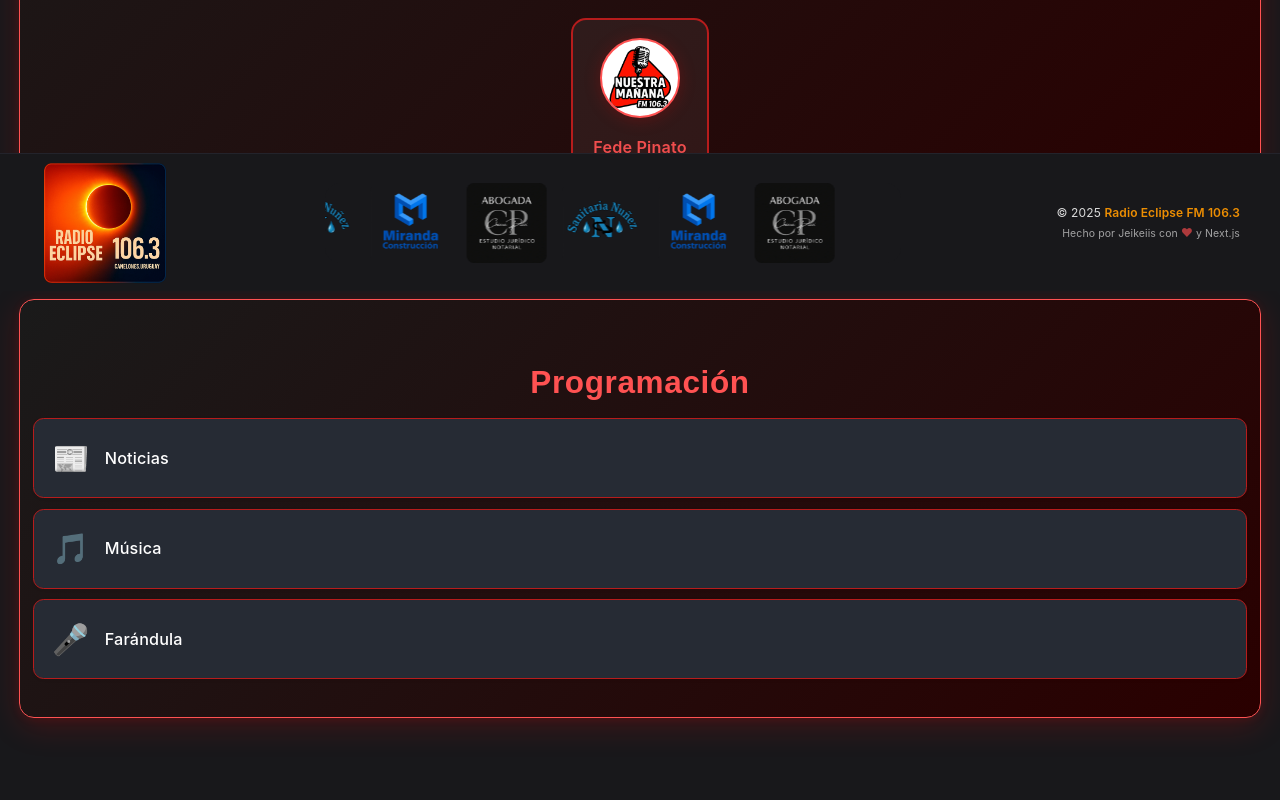
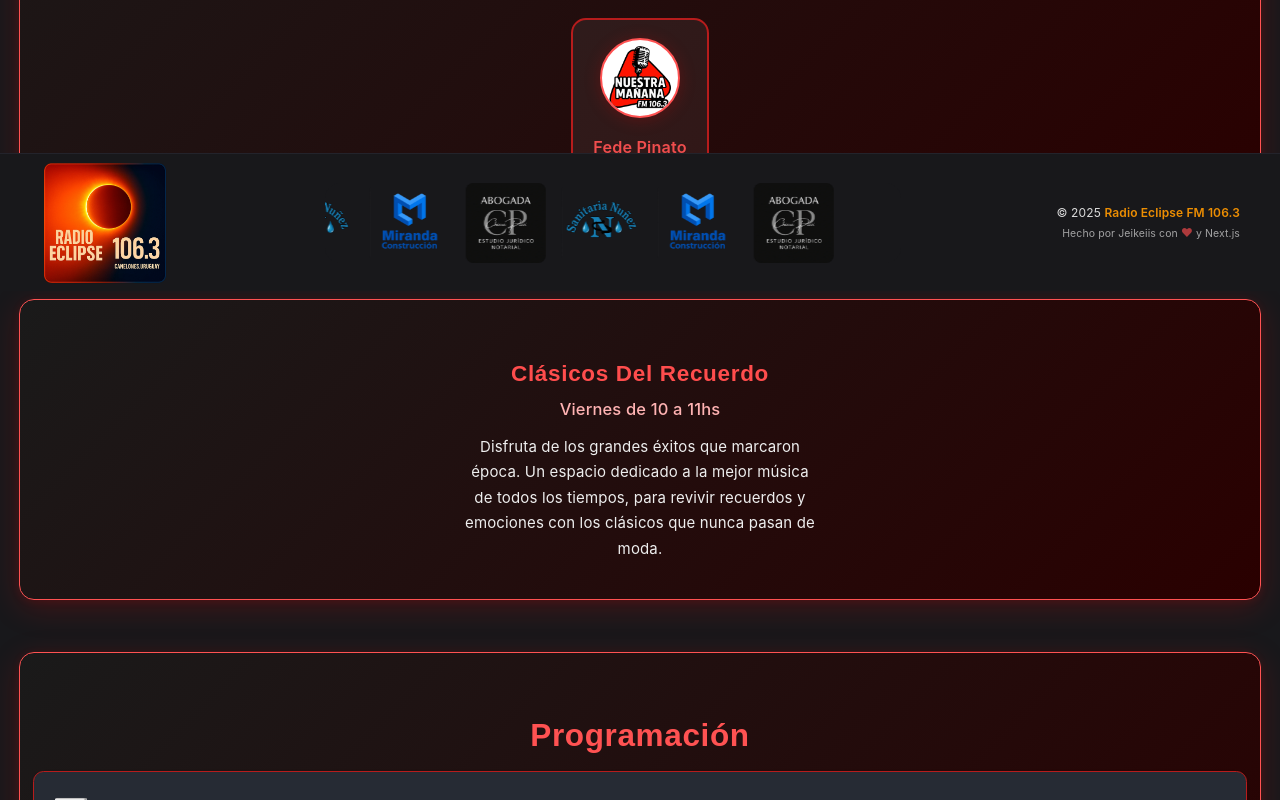
Before and after one commit to Jeikeiis/Nuestra.M-Radio.Eclipse, a Next.js app: page / in a window 1280 px wide. Shown: the part 509-1309 px from the top of the page. Built offline with nearby package versions, Linux system fonts and the light colour scheme.

Commit message:
Checkpoint 9.5.3

```diff
--- a/src/app/page.tsx
+++ b/src/app/page.tsx
@@ -3,6 +3,7 @@ import { createContext, useContext } from "react";
 import ProgramacionSection from "../components/ProgramacionSection";
 import LocutoresSection from "../components/LocutoresSection";
 import RadioDashboard from "../components/RadioDashboard";
+import ClasicosDelRecuerdoSection from "../components/ClasicosDelRecuerdoSection";
 import { HydrationContext, RadioDashboardContext } from "./layout";
 
 // Definir el tipo del contexto de audio
@@ -32,6 +33,7 @@ export default function Home() {
       {/* Secciones principales */}
       <main className="main-content">
         <LocutoresSection />
+        <ClasicosDelRecuerdoSection />
         <ProgramacionSection />
         {/* <PodcastsSection />
         <EventosSection />
--- /dev/null
+++ b/src/components/ClasicosDelRecuerdoSection.css
@@ -0,0 +1,34 @@
+.clasicos-section {
+  margin: 1.5rem 0;
+  padding: 1.2rem 1rem;
+  border: 2px solid #ff4d4d;
+  border-radius: 16px;
+  background: linear-gradient(180deg, #1a1a1a 80%, #ff4d4d22 100%);
+  text-align: center;
+  color: #fff;
+  box-shadow: 0 0 12px #ff4d4d33;
+  max-width: 480px;
+  margin-left: auto;
+  margin-right: auto;
+}
+
+.clasicos-title {
+  font-size: 1.5rem;
+  color: #ff4d4d;
+  margin-bottom: 0.5rem;
+  font-weight: bold;
+}
+
+.clasicos-subtitle {
+  font-size: 1.1rem;
+  color: #ffb3b3;
+  margin-bottom: 0.7rem;
+  font-weight: 500;
+}
+
+.clasicos-desc-main {
+  font-size: 1rem;
+  color: #eee;
+  margin: 0 auto;
+  max-width: 350px;
+}
--- /dev/null
+++ b/src/components/ClasicosDelRecuerdoSection.tsx
@@ -0,0 +1,14 @@
+import React from "react";
+import "./ClasicosDelRecuerdoSection.css";
+
+export default function ClasicosDelRecuerdoSection() {
+  return (
+    <section className="clasicos-section main-section" id="clasicos-del-recuerdo">
+      <h3 className="clasicos-title">Clásicos Del Recuerdo</h3>
+      <div className="clasicos-subtitle">Viernes de 10 a 11hs</div>
+      <p className="clasicos-desc-main">
+        Disfruta de los grandes éxitos que marcaron época. Un espacio dedicado a la mejor música de todos los tiempos, para revivir recuerdos y emociones con los clásicos que nunca pasan de moda.
+      </p>
+    </section>
+  );
+}
```
